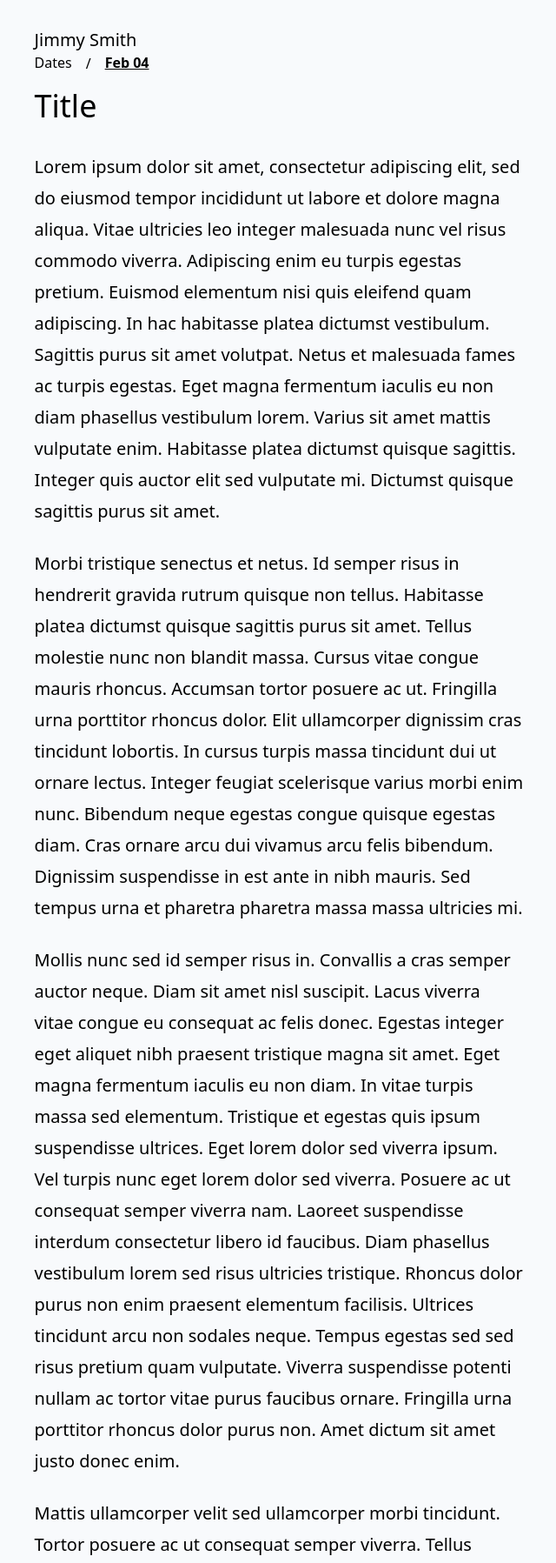
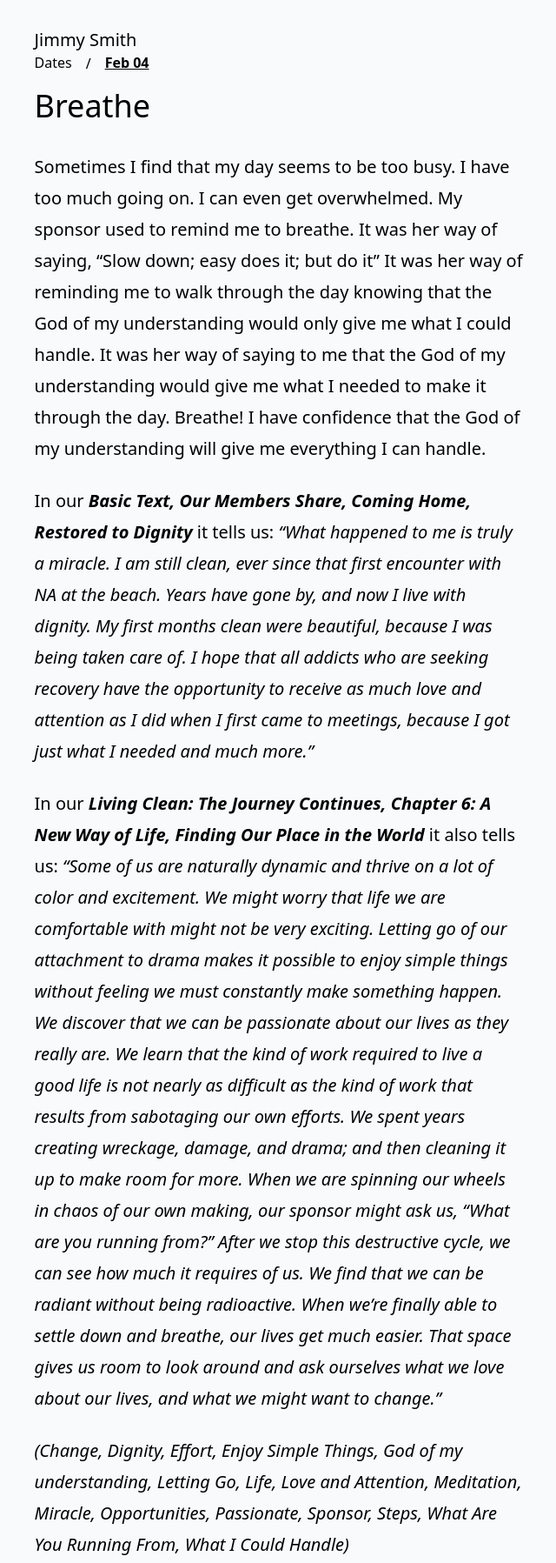
Before and after one commit to gregrossdev/jimmy-smith, an Astro site: page /date/02/04 in a window 1280 px wide. Shown: the top 1797 px of the page at 87% size, without its empty margins (319-959 px from the left). Built offline with nearby package versions, Linux system fonts and the light colour scheme; Astro itself is replaced by a stand-in of ours.

Commit message:
Update Febuary “04”

```diff
--- a/src/pages/date/02/04.md
+++ b/src/pages/date/02/04.md
@@ -1,15 +1,12 @@
 ---
-layout: "../../../layouts/BasePost.astro"
-title: "Title"
-date: "Feb 04"
+layout: ../../../layouts/BasePost.astro
+date: Feb 04
+title: Breathe
 ---
+Sometimes I find that my day seems to be too busy. I have too much going on. I can even get overwhelmed. My sponsor used to remind me to breathe. It was her way of saying, “Slow down; easy does it; but do it” It was her way of reminding me to walk through the day knowing that the God of my understanding would only give me what I could handle. It was her way of saying to me that the God of my understanding would give me what I needed to make it through the day. Breathe! I have confidence that the God of my understanding will give me everything I can handle.
 
-Lorem ipsum dolor sit amet, consectetur adipiscing elit, sed do eiusmod tempor incididunt ut labore et dolore magna aliqua. Vitae ultricies leo integer malesuada nunc vel risus commodo viverra. Adipiscing enim eu turpis egestas pretium. Euismod elementum nisi quis eleifend quam adipiscing. In hac habitasse platea dictumst vestibulum. Sagittis purus sit amet volutpat. Netus et malesuada fames ac turpis egestas. Eget magna fermentum iaculis eu non diam phasellus vestibulum lorem. Varius sit amet mattis vulputate enim. Habitasse platea dictumst quisque sagittis. Integer quis auctor elit sed vulputate mi. Dictumst quisque sagittis purus sit amet.
+In our ***Basic Text, Our Members Share, Coming Home, Restored to Dignity*** it tells us: *“What happened to me is truly a miracle. I am still clean, ever since that first encounter with NA at the beach. Years have gone by, and now I live with dignity. My first months clean were beautiful, because I was being taken care of. I hope that all addicts who are seeking recovery have the opportunity to receive as much love and attention as I did when I first came to meetings, because I got just what I needed and much more.”*
 
-Morbi tristique senectus et netus. Id semper risus in hendrerit gravida rutrum quisque non tellus. Habitasse platea dictumst quisque sagittis purus sit amet. Tellus molestie nunc non blandit massa. Cursus vitae congue mauris rhoncus. Accumsan tortor posuere ac ut. Fringilla urna porttitor rhoncus dolor. Elit ullamcorper dignissim cras tincidunt lobortis. In cursus turpis massa tincidunt dui ut ornare lectus. Integer feugiat scelerisque varius morbi enim nunc. Bibendum neque egestas congue quisque egestas diam. Cras ornare arcu dui vivamus arcu felis bibendum. Dignissim suspendisse in est ante in nibh mauris. Sed tempus urna et pharetra pharetra massa massa ultricies mi.
+In our ***Living Clean: The Journey Continues, Chapter 6: A New Way of Life, Finding Our Place in the World*** it also tells us: *“Some of us are naturally dynamic and thrive on a lot of color and excitement. We might worry that life we are comfortable with might not be very exciting. Letting go of our attachment to drama makes it possible to enjoy simple things without feeling we must constantly make something happen. We discover that we can be passionate about our lives as they really are. We learn that the kind of work required to live a good life is not nearly as difficult as the kind of work that results from sabotaging our own efforts. We spent years creating wreckage, damage, and drama; and then cleaning it up to make room for more. When we are spinning our wheels in chaos of our own making, our sponsor might ask us, “What are you running from?” After we stop this destructive cycle, we can see how much it requires of us. We find that we can be radiant without being radioactive. When we’re finally able to settle down and breathe, our lives get much easier. That space gives us room to look around and ask ourselves what we love about our lives, and what we might want to change.”*
 
-Mollis nunc sed id semper risus in. Convallis a cras semper auctor neque. Diam sit amet nisl suscipit. Lacus viverra vitae congue eu consequat ac felis donec. Egestas integer eget aliquet nibh praesent tristique magna sit amet. Eget magna fermentum iaculis eu non diam. In vitae turpis massa sed elementum. Tristique et egestas quis ipsum suspendisse ultrices. Eget lorem dolor sed viverra ipsum. Vel turpis nunc eget lorem dolor sed viverra. Posuere ac ut consequat semper viverra nam. Laoreet suspendisse interdum consectetur libero id faucibus. Diam phasellus vestibulum lorem sed risus ultricies tristique. Rhoncus dolor purus non enim praesent elementum facilisis. Ultrices tincidunt arcu non sodales neque. Tempus egestas sed sed risus pretium quam vulputate. Viverra suspendisse potenti nullam ac tortor vitae purus faucibus ornare. Fringilla urna porttitor rhoncus dolor purus non. Amet dictum sit amet justo donec enim.
-
-Mattis ullamcorper velit sed ullamcorper morbi tincidunt. Tortor posuere ac ut consequat semper viverra. Tellus mauris a diam maecenas sed enim ut sem viverra. Venenatis urna cursus eget nunc scelerisque viverra mauris in. Arcu ac tortor dignissim convallis aenean et tortor at. Curabitur gravida arcu ac tortor dignissim convallis aenean et tortor. Egestas tellus rutrum tellus pellentesque eu. Fusce ut placerat orci nulla pellentesque dignissim enim sit amet. Ut enim blandit volutpat maecenas volutpat blandit aliquam etiam. Id donec ultrices tincidunt arcu. Id cursus metus aliquam eleifend mi.
-
-Tempus quam pellentesque nec nam aliquam sem. Risus at ultrices mi tempus imperdiet. Id porta nibh venenatis cras sed felis eget velit. Ipsum a arcu cursus vitae. Facilisis magna etiam tempor orci eu lobortis elementum. Tincidunt dui ut ornare lectus sit. Quisque non tellus orci ac. Blandit libero volutpat sed cras. Nec tincidunt praesent semper feugiat nibh sed pulvinar proin gravida. Egestas integer eget aliquet nibh praesent tristique magna.
+*(Change, Dignity, Effort, Enjoy Simple Things, God of my understanding, Letting Go, Life, Love and Attention, Meditation, Miracle, Opportunities, Passionate, Sponsor, Steps, What Are You Running From, What I Could Handle)*
```
